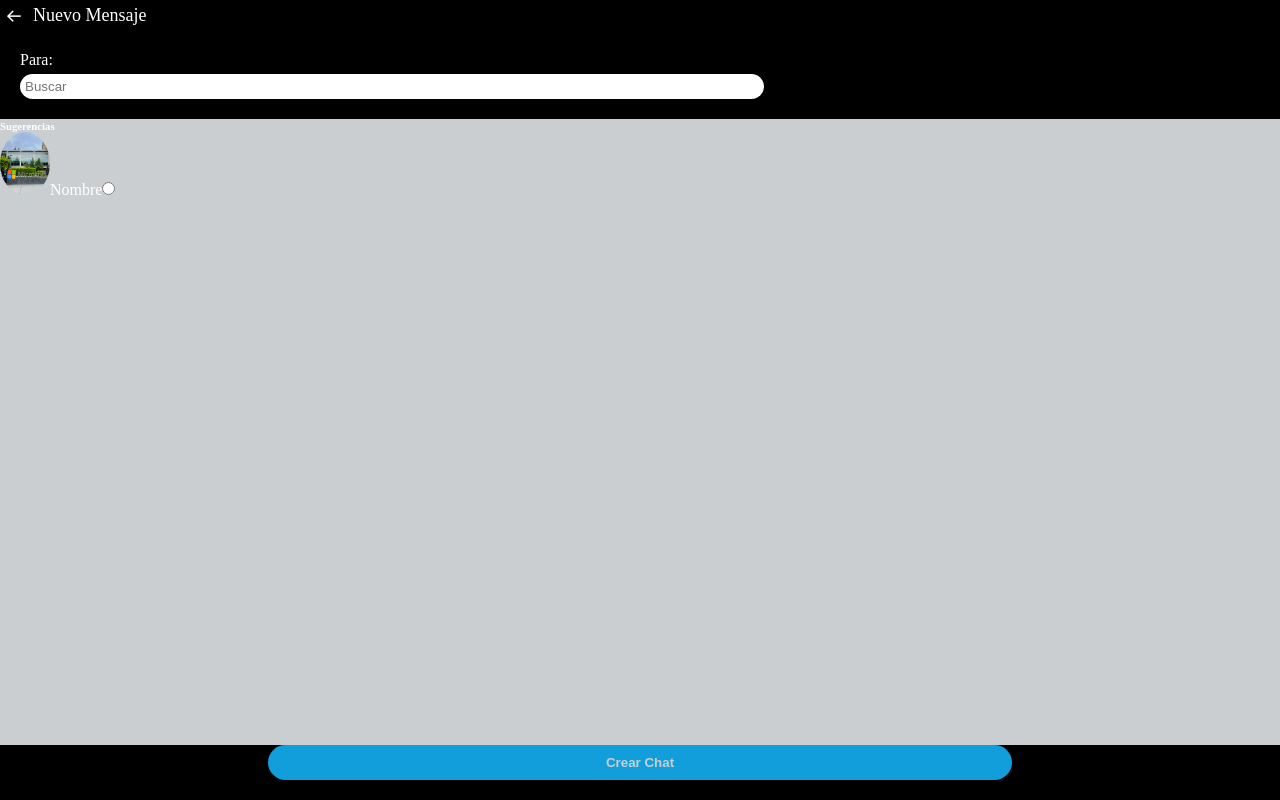
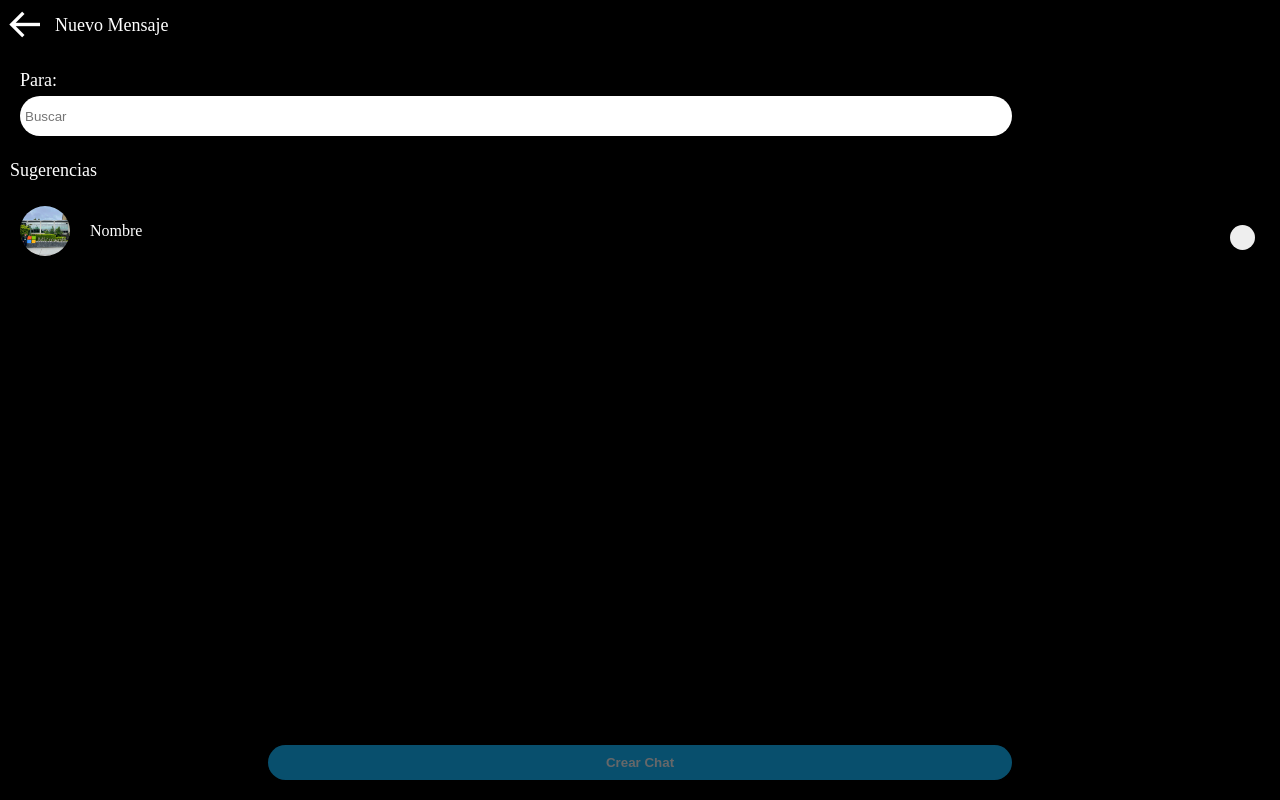
Before and after one commit to Vinii21/Clon_instagram, a React (Vite) app: page /direct in a window 1280 px wide. Both pictures are taken after a click on the element 1248 px from the left and 40 px from the top of the page. Built offline with nearby package versions, Linux system fonts and the light colour scheme.

Commit message:
CSS de componente para nuevo chat y funcionalidades visuales

```diff
--- a/src/components/NewChat.jsx
+++ b/src/components/NewChat.jsx
@@ -1,6 +1,9 @@
 import style from "../css/chats.module.css"
+import { useState } from "react"
 
 const NewChat = ({activeNewChat, setActiveNewChat}) => {
+
+    const [btnActive, setBtnActive] = useState(false)
 
     const active = style["active"]
     const container = style["containerNewChat"]
@@ -19,17 +22,22 @@ const NewChat = ({activeNewChat, setActiveNewChat}) => {
                 </div>
             </nav>
             <div className={style["containerNewChat_suggestions"]}>
-                <h6>Sugerencias</h6>
-                <div>
-                    <div>
-                        <img src="/test.jpg" alt="" width="50" style={{ borderRadius: "50%" }} />
-                        <label htmlFor="option">Nombre</label>
-                        <input type="radio" id="option" name="option" />
+                <span>Sugerencias</span>
+                <div className={style["containerNewChat_suggestions_options"]}>
+                    <div className={style["containerNewChat_suggestions_options_option"]}>
+                        <div>
+                            <img src="/test.jpg" alt=""/>
+                            <span>Nombre</span>
+                        </div>
+                        <label className={style["label"]}>
+                            <input type="radio" onClick={()=>setBtnActive(!btnActive)} onChange={()=>setBtnActive(!btnActive)} checked={btnActive} id="option" name="option" />
+                            <span className={style["label_checkmark"]}></span>
+                        </label>
                     </div>
                 </div>
             </div>
             <div className={style["containerNewChat_button"]}>
-                <button onClick={()=>setP(!p)}>Crear Chat</button>
+                <button disabled={!btnActive} style={btnActive ? {opacity: "1"} : {opacity:".5", cursor: "default"}} onClick={()=>console.log("hola")}>Crear Chat</button>
             </div>
         </div>
     );
--- a/src/css/chats.module.css
+++ b/src/css/chats.module.css
@@ -234,8 +234,9 @@
     left: 100px;
     opacity: 0;
     z-index: -1;
-    background: #cbced1;
+    background-color: #000;
     transition: all .1s linear;
+    overflow: scroll;
 }
 
 .active {
@@ -250,6 +251,8 @@
     width: 100%;
     background-color: #000;
     position: fixed;
+    font-size: 18px;
+    z-index: 2;
 }
 
 .containerNewChat_nav div:nth-child(1) {
@@ -261,6 +264,8 @@
 
 .containerNewChat_nav div:nth-child(1) i {
     margin-right: 10px;
+    cursor: pointer;
+    font-size: 40px;
 }
 
 .containerNewChat_nav div:nth-child(2) {
@@ -274,7 +279,8 @@
     border: none;
     border-radius: 20px;
     padding: 5px;
-    width: 60%;
+    width: 80%;
+    height: 40px;
     margin-top: 5px;
     outline: none;
 }
@@ -304,5 +310,98 @@
 }
 
 .containerNewChat_suggestions {
-    padding-top: 120px;
+    padding-top: 130px;
+    padding-bottom: 50px;
 }
+
+.containerNewChat_suggestions > span {
+    display: inline-block;
+    width: 100%;
+    font-size: 18px;
+    padding: 10px;
+    margin-top: 20px;
+}
+
+.containerNewChat_suggestions_options {
+    width: 100%;
+    display: flex;
+    flex-direction: column;
+    padding: 10px;
+}
+
+.containerNewChat_suggestions_options_option {
+    width: 100%;
+    height: 60px;
+    padding: 5px;
+    display: flex;
+    justify-content: space-between;
+    align-items: center;
+}
+
+.containerNewChat_suggestions_options_option div {
+    display: flex;
+    align-items: center;
+    padding: 5px;
+}
+
+.containerNewChat_suggestions_options_option div img {
+    width: 50px;
+    height: 50px;
+    border-radius: 25px;
+    margin-right: 20px;
+}
+
+.label {
+    display: block;
+    position: relative;
+    padding-left: 35px;
+    margin-bottom: 12px;
+    cursor: pointer;
+    font-size: 22px;
+}
+
+.label input[type="radio"] {
+    position: absolute;
+    opacity: 0;
+    cursor: pointer;
+    z-index: 1;
+}
+
+.label_checkmark {
+    position: absolute;
+    top: 0;
+    left: 0;
+    z-index: 1;
+    height: 25px;
+    width: 25px;
+    background-color: #eee;
+    border-radius: 50%;
+}
+
+.label:hover input~.label_checkmark {
+    background-color: #ccc;
+}
+
+.label input:checked~.label_checkmark {
+    background-color: #72bcdc;
+}
+
+.label_checkmark:after {
+    content: "";
+    position: absolute;
+    display: none;
+    z-index: 1;
+}
+
+.label input:checked~.label_checkmark:after {
+    display: block;
+}
+
+.label .label_checkmark:after {
+    top: 9px;
+    left: 9px;
+    width: 8px;
+    height: 8px;
+    border-radius: 50%;
+    background-color: #ccc;
+}
```
